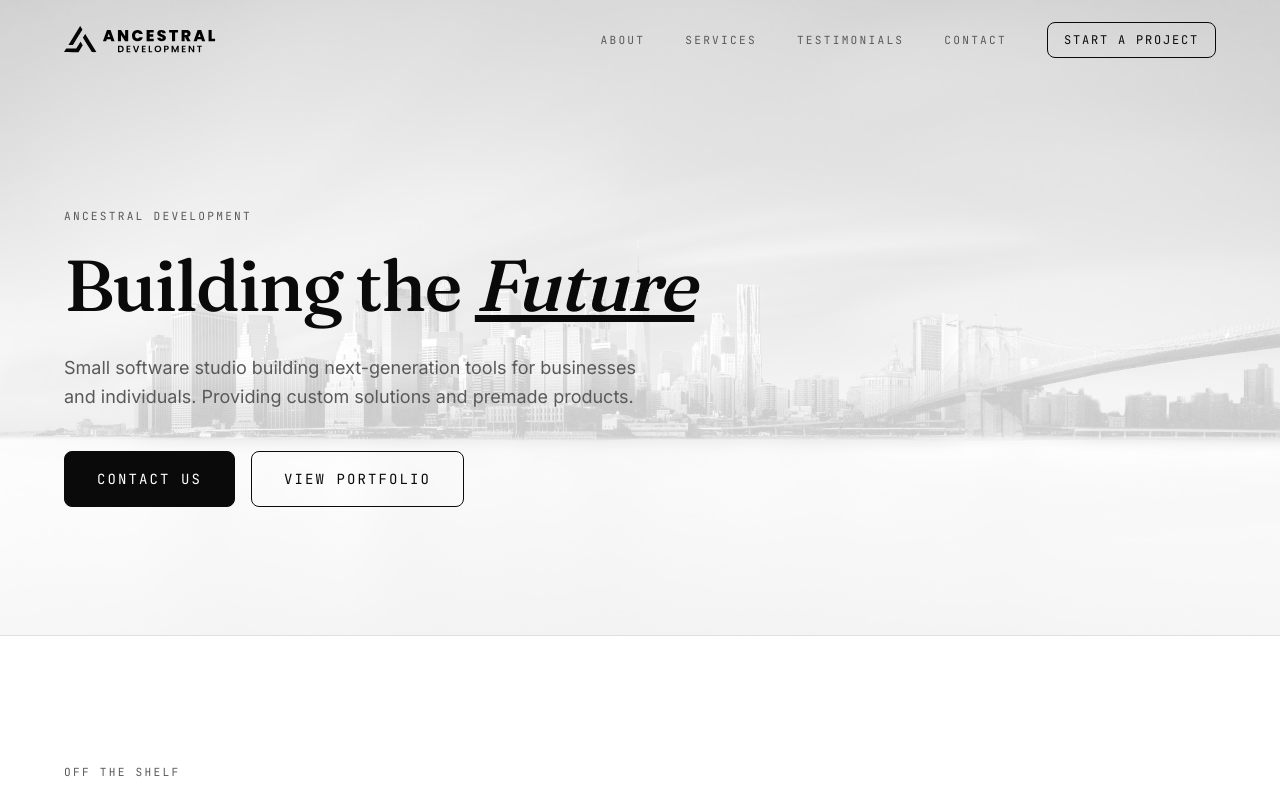
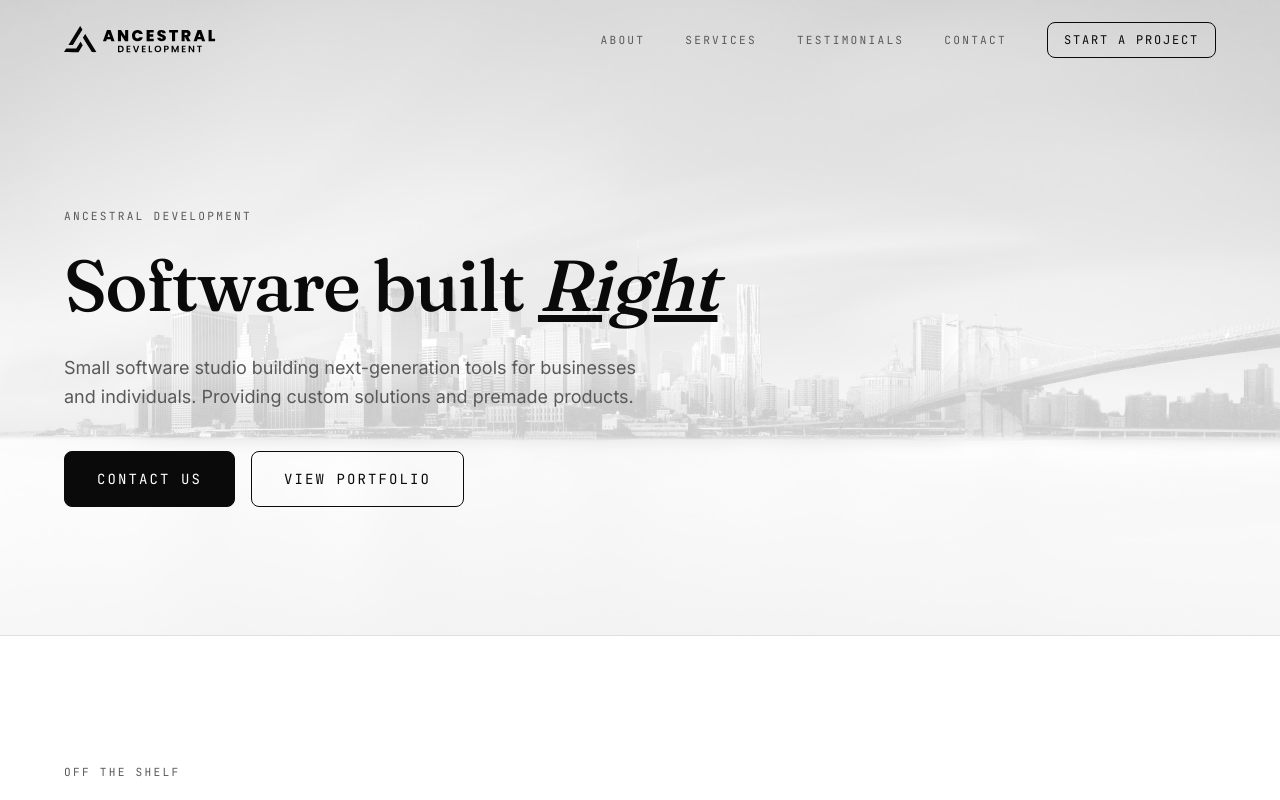
Before and after one commit to Ancestral-Development/ancestral-website, a React (Vite) app in the folder Desktop/ancestral-dev/: page / in a window 1280 px wide. Shown: the top 800 px of the page. Built offline with nearby package versions, Linux system fonts and the light colour scheme; the HTML template or start-up script is replaced by a standard one.

Commit message:
Update Hero.tsx

```diff
--- a/Desktop/ancestral-dev/src/components/Hero.tsx
+++ b/Desktop/ancestral-dev/src/components/Hero.tsx
@@ -15,7 +15,7 @@ export function Hero() {
         <div className="max-w-3xl animate-fade-up">
           <p className="eyebrow mb-6">Ancestral Development</p>
           <h1 className="font-display text-5xl font-medium leading-[1.05] tracking-tight md:text-7xl">
-            Building the <span className="italic underline">Future</span>
+            Software built <span className="italic underline">Right</span>
           </h1>
           <p className="mt-8 max-w-xl text-lg leading-relaxed text-muted-foreground">
             Small software studio building next-generation tools for businesses and individuals. Providing custom solutions and premade products.
```
